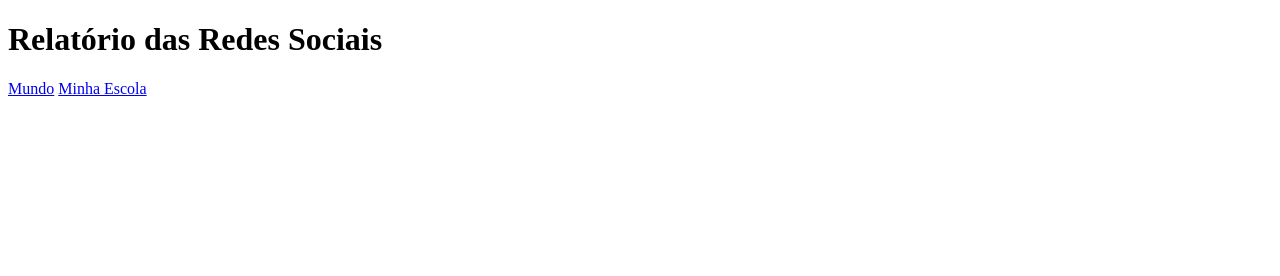
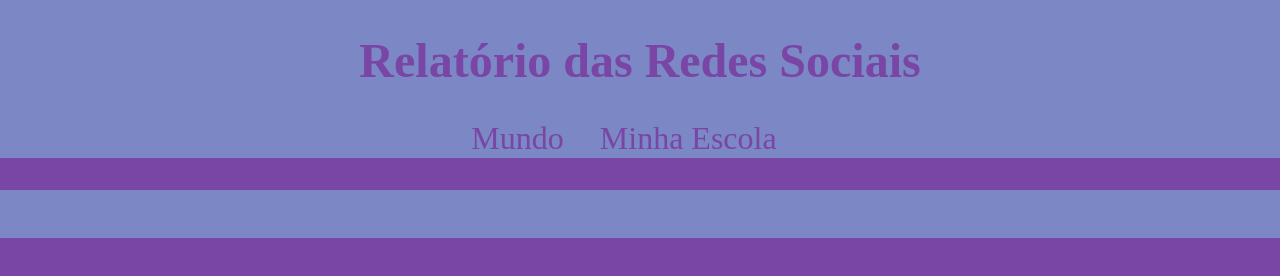
Before and after one commit to yasminarruda/redes-sociais, a plain HTML site: page index.html in a window 1280 px wide. Drawn offline with Linux system fonts and the light colour scheme.

Commit message:
redes sociais

```diff
--- a/index.html
+++ b/index.html
@@ -3,6 +3,7 @@
 <head>
     <meta charset="UTF-8">
     <meta name="viewport" content="width=device-width, initial-scale=1.0">
+    <link rel="stylesheet" href="style.css">
     <title>Redes Sociais</title>
 </head>
 <body>
@@ -13,7 +14,14 @@
   <a href="#">Minha Escola</a>
 </nav>
    </header>
-   <main></main>
-   <footer></footer>
+   <main class="graficos-section">
+      <section id="graficos-container" class="graficos-container">
+         <!--graficos aqui-->
+
+      </section>
+   </main>
+   <footer>
+      <p>Desenvolvido por Yasmin Morais</p>
+   </footer>
 </body>
 </html>
--- a/style.css
+++ b/style.css
@@ -0,0 +1,47 @@
+
+@import url('https://fonts.googleapis.com/css2?family=Oswald:wght@200..700&display=swap');
+
+:root {
+    --bg-color:#7a46a5;
+    --primary-color:#7c87c5;
+    --secundary-color:#5DEBD7;
+-- font: "Oswald", sans-serif;
+}
+body{
+    background-color: var(--bg-color);
+    color: var(--primary-color);
+    font-family: var(--font);
+    height: 100vh;
+    margin: 0;
+}
+header{
+    background-color: var(--primary-color);
+    text-align: center;
+    padding: 1px;
+}
+h1{
+    font-size: 3rem;
+    color: var(--bg-color);
+    font-weight: 700;
+}
+nav a{
+    text-decoration: none;
+    color: var(--bg-color);
+    margin: 0rem 2rem 3rem 0rem;
+    font-size: 2rem;
+}
+nav a:hover{
+    text-decoration: underline;
+    transform: scale(0.99);
+    transition: transform 0.15;
+}
+footer{
+    display: flex;
+    align-items: center;
+justify-content: center;
+background-color: var(--primary-color);
+color: var(--bg-color)
+width: 100%;
+height: 3rem;
+margin-top: 2rem;
+}
```
